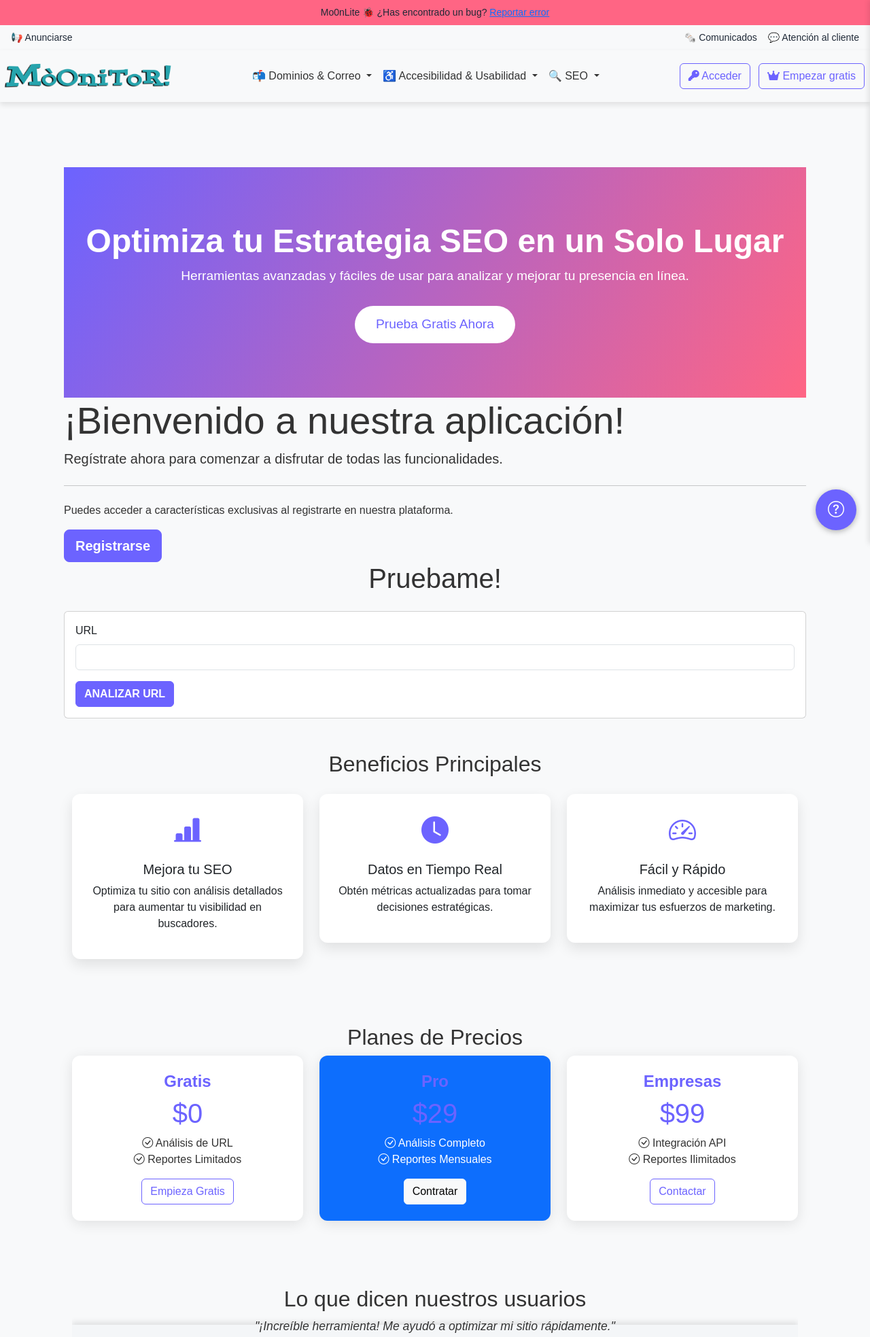
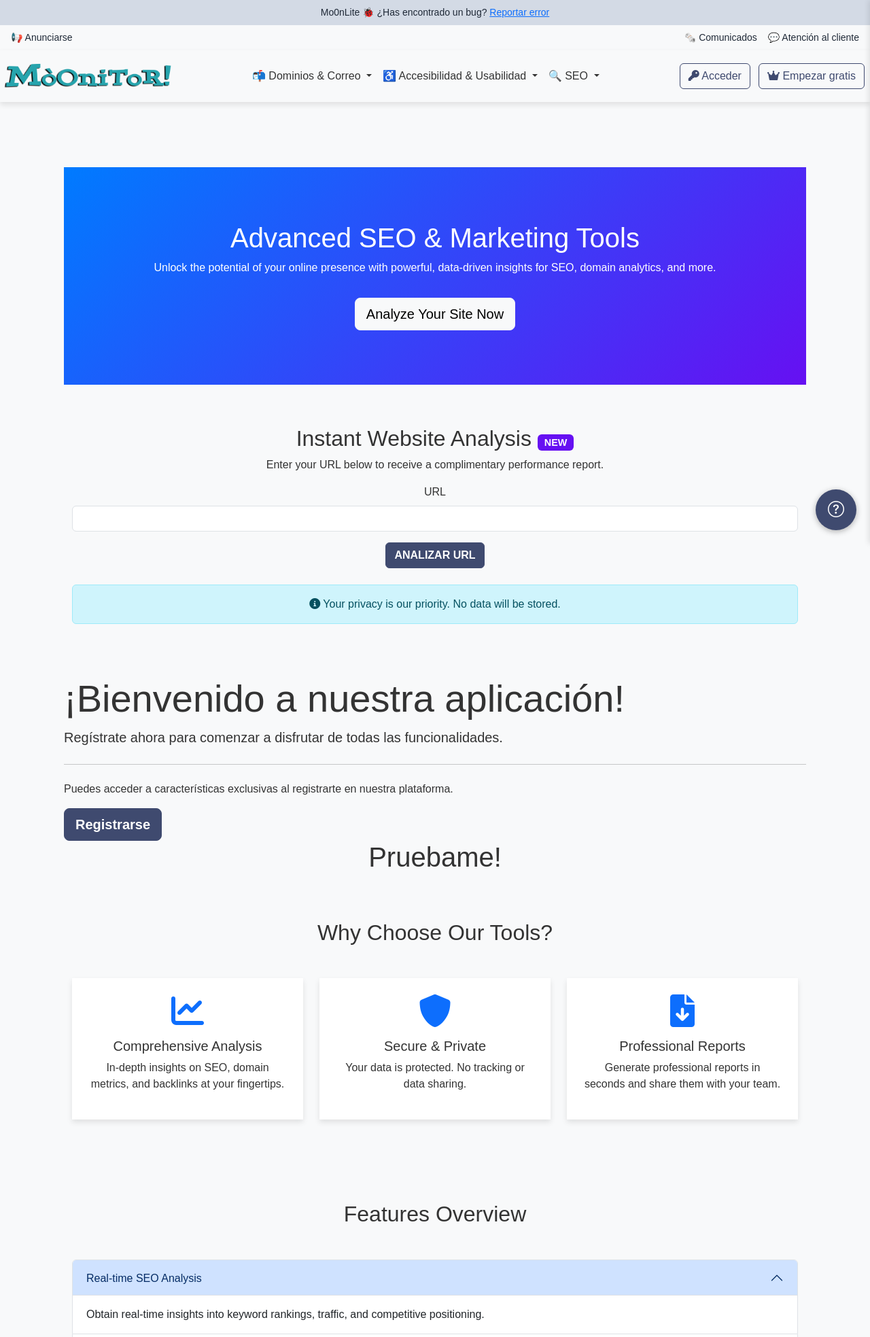
Before and after one commit to vinxenx0/moonlite, a Flask app: page /start in a window 1280 px wide; the page is wider, and only the part inside the window is pictured. Shown: the top 1967 px of that part at 68% size. Run offline with Flask 3, Linux system fonts and the light colour scheme; some libraries are stand-ins or nearby versions.

Commit message:
new landing

```diff
--- a/app/templates/start.html
+++ b/app/templates/start.html
@@ -6,217 +6,59 @@
 
 {% block content %}
 <style>
-    /* Custom CSS styles */
-    .section-title {
-        margin-top: 20px;
-    }
-
-    /* Hover effect */
-    .list-item {
-        transition: background-color 0.3s ease;
-        /* Smooth transition */
-        padding: 5px;
-        margin-bottom: 5px;
-        border-radius: 5px;
-    }
-
-    .list-item:hover {
-        background-color: #f0f0f0;
-        /* Change background color on hover */
-    }
-
-    /* Highlight border */
-    .list-item-border {
-        border: 1px solid transparent;
-        /* Transparent border by default */
-        transition: border-color 0.3s ease;
-        /* Smooth transition for border color */
-        border-radius: 5px;
-        /* Rounded corners */
-    }
-
-    .list-item-border:hover {
-        border-color: #ced4da;
-        /* Change border color on hover */
-    }
-
-       /* Variables de color */
-       :root {
-            --primary-color: #6c63ff;
-            --secondary-color: #ff6584;
-            --bg-light: #f8f9fa;
-            --bg-dark: #343a40;
-        }
-
-        /* Estilos generales */
+/* Custom Styles */
 body {
             font-family: Arial, sans-serif;
-            background-color: var(--bg-light);
             color: #333;
+            background-color: #f8f9fa;
         }
-
-        /* Hero Section */
         .hero-section {
-            background: linear-gradient(120deg, var(--primary-color), var(--secondary-color));
-            color: #fff;
+            background: linear-gradient(135deg, #007bff, #6610f2);
+            color: white;
             padding: 80px 0;
             text-align: center;
         }
-        .hero-section h1 {
-            font-size: 3rem;
-            font-weight: bold;
-        }
-        .hero-section p {
-            font-size: 1.2rem;
-            margin-bottom: 30px;
-        }
-        .cta-btn {
-            background-color: #fff;
-            color: var(--primary-color);
-            font-size: 1.2rem;
-            padding: 12px 30px;
-            border-radius: 50px;
-            transition: all 0.3s;
-        }
-        .cta-btn:hover {
-            background-color: #f1f1f1;
-            color: var(--secondary-color);
-        }
-
-        /* Prueba Online */
-        #prueba-online {
-            background-color: #fff;
+        .content-section {
             padding: 60px 0;
         }
-        #prueba-online .form-control {
-            border-radius: 50px;
-            box-shadow: 0 4px 10px rgba(0, 0, 0, 0.1);
+        .feature-card, .pricing-card {
+            border: none;
+            box-shadow: 0 4px 8px rgba(0,0,0,0.1);
+            background: #fff;
         }
-        #prueba-online button {
-            border-radius: 50px;
-            padding: 10px 30px;
+        .cta-section {
+            background: #6610f2;
+            color: white;
+            text-align: center;
+            padding: 40px 0;
         }
-
-        /* Beneficios */
-        .benefit-card {
-            border: none;
-            border-radius: 12px;
-            box-shadow: 0 8px 20px rgba(0, 0, 0, 0.1);
-            padding: 30px;
-            text-align: center;
-            transition: transform 0.3s;
-            background-color: #fff;
-        }
-        .benefit-card:hover {
-            transform: translateY(-10px);
-        }
-        .benefit-card i {
-            font-size: 2.5rem;
-            color: var(--primary-color);
-            margin-bottom: 15px;
-        }
-
-        /* Precios */
-        .pricing-plan {
-            border-radius: 12px;
-            padding: 20px;
-            text-align: center;
-            background: #fff;
-            box-shadow: 0px 4px 20px rgba(0, 0, 0, 0.1);
-            transition: all 0.3s ease;
-        }
-        .pricing-plan:hover {
-            transform: translateY(-8px);
-        }
-        .pricing-plan h4 {
-            font-weight: bold;
-            color: var(--primary-color);
-        }
-        .pricing-plan .display-4 {
-            color: var(--primary-color);
-            font-size: 2.5rem;
-            margin-bottom: 0.5rem;
-        }
-
-        /* Testimonios */
-        #testimonials {
-            background-color: var(--bg-light);
-            padding: 60px 0;
-        }
-        .carousel-item blockquote {
-            font-size: 1.1rem;
-            font-style: italic;
-            margin-bottom: 0;
-        }
-        .carousel-control-prev-icon,
-        .carousel-control-next-icon {
-            filter: invert(1);
-        }
-
-        /* CTA Adicional */
-        .cta-section {
-            background-color: var(--secondary-color);
-            color: #fff;
-            padding: 60px 0;
-            text-align: center;
-        }
-        .cta-section a {
-            background-color: #ffffff;
-            color: var(--secondary-color);
-            padding: 12px 24px;
-            border-radius: 50px;
-            transition: background 0.3s;
-        }
-        .cta-section a:hover {
-            background-color: #e2e6ea;
-        }
-
-        /* Formulario */
-        #formulario .form-control {
-            border-radius: 8px;
-            margin-bottom: 15px;
-        }
-        #formulario button {
-            background-color: var(--primary-color);
-            color: #fff;
-            padding: 10px 30px;
-            border-radius: 50px;
-        }
-        #formulario button:hover {
-            background-color: #5145cd;
+        .badge-custom {
+            background-color: #6610f2;
+            color: white;
+            padding: 5px 10px;
+            font-size: 0.9rem;
         }
 
 </style>
 
 <div class="container mt-5">
+
 <!-- Hero Section -->
 <section class="hero-section">
     <div class="container">
-        <h1>Optimiza tu Estrategia SEO en un Solo Lugar</h1>
-        <p class="lead">Herramientas avanzadas y fáciles de usar para analizar y mejorar tu presencia en línea.</p>
-        <a href="#prueba-online" class="btn btn-lg cta-btn">Prueba Gratis Ahora</a>
+        <h1>Advanced SEO & Marketing Tools</h1>
+        <p>Unlock the potential of your online presence with powerful, data-driven insights for SEO, domain analytics, and more.</p>
+        <a href="#online-test" class="btn btn-light btn-lg mt-3">Analyze Your Site Now</a>
     </div>
 </section>
 
 
 
-
-
-    {% if not current_user.is_authenticated %}
-    <div class="jumbotron">
-        <h1 class="display-4">¡Bienvenido a nuestra aplicación!</h1>
-        <p class="lead">Regístrate ahora para comenzar a disfrutar de todas las funcionalidades.</p>
-        <hr class="my-4">
-        <p>Puedes acceder a características exclusivas al registrarte en nuestra plataforma.</p>
-        <a class="btn btn-primary btn-lg" href="{{ url_for('register') }}" role="button">Registrarse</a>
-    </div>
-    <h1 class="text-center">Pruebame!</h1>
-    {% else %}
-    {% endif %}
-
-
-    <div class="card mt-4">
-        <div class="card-body">
+    <!-- Online Test Box -->
+<section id="online-test" class="content-section bg-light">
+    <div class="container text-center">
+        <h2>Instant Website Analysis <span class="badge badge-custom">NEW</span></h2>
+        <p>Enter your URL below to receive a complimentary performance report.</p>
         <form action="/start" method="post" id="pageInfoForm">
             {{ form.csrf_token }}
             <div class="mb-3">
@@ -232,122 +74,180 @@
                     aria-hidden="true"></span>
             </button>
         </form>
+        <div class="alert alert-info mt-4" role="alert">
+            <i class="fas fa-info-circle"></i> Your privacy is our priority. No data will be stored.
         </div>
     </div>
+</section>
+<!--
+    <div class="card mt-4">
+        <div class="card-body">
+
+        </div>
+    </div>
+-->
 
 
+{% if not current_user.is_authenticated %}
+
+<div class="jumbotron">
+    <h1 class="display-4">¡Bienvenido a nuestra aplicación!</h1>
+    <p class="lead">Regístrate ahora para comenzar a disfrutar de todas las funcionalidades.</p>
+    <hr class="my-4">
+    <p>Puedes acceder a características exclusivas al registrarte en nuestra plataforma.</p>
+    <a class="btn btn-primary btn-lg" href="{{ url_for('register') }}" role="button">Registrarse</a>
+</div>
+<h1 class="text-center">Pruebame!</h1>
+{% else %}
+{% endif %}
 
 
-    <!-- Beneficios -->
-    <section id="benefits" class="py-5">
+<!-- Benefits Section -->
+<section class="content-section">
     <div class="container">
-            <h2 class="text-center mb-4">Beneficios Principales</h2>
-            <div class="row g-4">
+        <h2 class="text-center mb-5">Why Choose Our Tools?</h2>
+        <div class="row text-center">
             <div class="col-md-4">
-                    <div class="card benefit-card p-4">
-                        <i class="bi bi-bar-chart-line-fill"></i>
-                        <h5>Mejora tu SEO</h5>
-                        <p>Optimiza tu sitio con análisis detallados para aumentar tu visibilidad en buscadores.</p>
+                <div class="feature-card p-4">
+                    <i class="fas fa-chart-line fa-3x mb-3 text-primary"></i>
+                    <h5>Comprehensive Analysis</h5>
+                    <p>In-depth insights on SEO, domain metrics, and backlinks at your fingertips.</p>
                 </div>
             </div>
             <div class="col-md-4">
-                    <div class="card benefit-card p-4">
-                        <i class="bi bi-clock-fill"></i>
-                        <h5>Datos en Tiempo Real</h5>
-                        <p>Obtén métricas actualizadas para tomar decisiones estratégicas.</p>
+                <div class="feature-card p-4">
+                    <i class="fas fa-shield-alt fa-3x mb-3 text-primary"></i>
+                    <h5>Secure & Private</h5>
+                    <p>Your data is protected. No tracking or data sharing.</p>
                 </div>
             </div>
             <div class="col-md-4">
-                    <div class="card benefit-card p-4">
-                        <i class="bi bi-speedometer2"></i>
-                        <h5>Fácil y Rápido</h5>
-                        <p>Análisis inmediato y accesible para maximizar tus esfuerzos de marketing.</p>
+                <div class="feature-card p-4">
+                    <i class="fas fa-file-download fa-3x mb-3 text-primary"></i>
+                    <h5>Professional Reports</h5>
+                    <p>Generate professional reports in seconds and share them with your team.</p>
                 </div>
             </div>
         </div>
     </div>
 </section>
 
-    <!-- Precios -->
-    <section id="pricing" class="py-5">
-        <div class="container text-center">
-            <h2>Planes de Precios</h2>
-            <div class="row g-4">
-                <div class="col-md-4">
-                    <div class="pricing-plan p-4">
-                        <h4>Gratis</h4>
-                        <p class="display-4">$0</p>
-                        <ul class="list-unstyled">
-                            <li><i class="bi bi-check-circle"></i> Análisis de URL</li>
-                            <li><i class="bi bi-check-circle"></i> Reportes Limitados</li>
-                        </ul>
-                        <a href="#" class="btn btn-outline-primary">Empieza Gratis</a>
+<!-- Features Accordion -->
+<section class="content-section bg-light">
+    <div class="container">
+        <h2 class="text-center mb-5">Features Overview</h2>
+        <div class="accordion" id="featuresAccordion">
+            <div class="accordion-item">
+                <h2 class="accordion-header" id="headingOne">
+                    <button class="accordion-button" type="button" data-bs-toggle="collapse" data-bs-target="#collapseOne" aria-expanded="true" aria-controls="collapseOne">
+                        Real-time SEO Analysis
+                    </button>
+                </h2>
+                <div id="collapseOne" class="accordion-collapse collapse show" aria-labelledby="headingOne" data-bs-parent="#featuresAccordion">
+                    <div class="accordion-body">
+                        Obtain real-time insights into keyword rankings, traffic, and competitive positioning.
                     </div>
                 </div>
-                <div class="col-md-4">
-                    <div class="pricing-plan bg-primary text-white p-4">
-                        <h4>Pro</h4>
-                        <p class="display-4">$29</p>
-                        <ul class="list-unstyled">
-                            <li><i class="bi bi-check-circle"></i> Análisis Completo</li>
-                            <li><i class="bi bi-check-circle"></i> Reportes Mensuales</li>
-                        </ul>
-                        <a href="#" class="btn btn-light">Contratar</a>
+            </div>
+            <div class="accordion-item">
+                <h2 class="accordion-header" id="headingTwo">
+                    <button class="accordion-button collapsed" type="button" data-bs-toggle="collapse" data-bs-target="#collapseTwo" aria-expanded="false" aria-controls="collapseTwo">
+                        Domain & Backlink Monitoring
+                    </button>
+                </h2>
+                <div id="collapseTwo" class="accordion-collapse collapse" aria-labelledby="headingTwo" data-bs-parent="#featuresAccordion">
+                    <div class="accordion-body">
+                        Track your domain's health and backlinks with our powerful tools.
                     </div>
                 </div>
-                <div class="col-md-4">
-                    <div class="pricing-plan p-4">
-                        <h4>Empresas</h4>
-                        <p class="display-4">$99</p>
-                        <ul class="list-unstyled">
-                            <li><i class="bi bi-check-circle"></i> Integración API</li>
-                            <li><i class="bi bi-check-circle"></i> Reportes Ilimitados</li>
-                        </ul>
-                        <a href="#" class="btn btn-outline-primary">Contactar</a>
+            </div>
+            <div class="accordion-item">
+                <h2 class="accordion-header" id="headingThree">
+                    <button class="accordion-button collapsed" type="button" data-bs-toggle="collapse" data-bs-target="#collapseThree" aria-expanded="false" aria-controls="collapseThree">
+                        Customizable Report Downloads
+                    </button>
+                </h2>
+                <div id="collapseThree" class="accordion-collapse collapse" aria-labelledby="headingThree" data-bs-parent="#featuresAccordion">
+                    <div class="accordion-body">
+                        Download reports tailored to your specifications for easy sharing.
+                    </div>
                 </div>
             </div>
         </div>
     </div>
 </section>
 
-    <!-- Testimonios -->
-    <section id="testimonials" class="py-5">
-        <div class="container text-center">
-            <h2>Lo que dicen nuestros usuarios</h2>
-            <div id="carouselTestimonials" class="carousel slide" data-bs-ride="carousel">
-                <div class="carousel-inner">
-                    <div class="carousel-item active">
-                        <blockquote class="blockquote">"¡Increíble herramienta! Me ayudó a optimizar mi sitio rápidamente."</blockquote>
-                        <footer class="blockquote-footer">Juan P., Emprendedor</footer>
-                    </div>
-                    <div class="carousel-item">
-                        <blockquote class="blockquote">"Muy intuitiva y precisa, ideal para nuestro equipo de marketing."</blockquote>
-                        <footer class="blockquote-footer">Lucía M., Especialista SEO</footer>
-                    </div>
-                    <div class="carousel-item">
-                        <blockquote class="blockquote">"Gran relación calidad-precio, muy completa."</blockquote>
-                        <footer class="blockquote-footer">Carlos S., Dueño de Agencia</footer>
+<!-- Pricing Plans -->
+<section class="content-section">
+    <div class="container">
+        <h2 class="text-center mb-5">Pricing Plans</h2>
+        <div class="row">
+            <div class="col-md-4">
+                <div class="pricing-card p-4 text-center">
+                    <h3>Basic</h3>
+                    <p class="text-muted">$9/month</p>
+                    <p>Limited reports and tools for small websites.</p>
+                    <a href="#" class="btn btn-outline-primary">Get Started</a>
                 </div>
             </div>
-                <button class="carousel-control-prev" type="button" data-bs-target="#carouselTestimonials" data-bs-slide="prev">
+            <div class="col-md-4">
+                <div class="pricing-card p-4 text-center">
+                    <h3>Pro</h3>
+                    <p class="text-muted">$29/month</p>
+                    <p>Unlimited access to all features with priority support.</p>
+                    <a href="#" class="btn btn-primary">Sign Up</a>
+                </div>
+            </div>
+            <div class="col-md-4">
+                <div class="pricing-card p-4 text-center">
+                    <h3>Enterprise</h3>
+                    <p class="text-muted">$79/month</p>
+                    <p>Tailored solutions with dedicated support.</p>
+                    <a href="#" class="btn btn-outline-primary">Contact Us</a>
+                </div>
+            </div>
+        </div>
+    </div>
+</section>
+
+<!-- Testimonials Carousel -->
+<section class="content-section bg-light">
+    <div class="container">
+        <h2 class="text-center mb-5">What Our Clients Say</h2>
+        <div id="testimonialCarousel" class="carousel slide" data-bs-ride="carousel">
+            <div class="carousel-inner">
+                <div class="carousel-item active text-center">
+                    <blockquote class="blockquote">
+                        <p>"Our traffic improved by 200% within months of using this toolset!"</p>
+                        <footer class="blockquote-footer">Alex Smith, Digital Marketer</footer>
+                    </blockquote>
+                </div>
+                <div class="carousel-item text-center">
+                    <blockquote class="blockquote">
+                        <p>"Comprehensive, reliable, and very user-friendly."</p>
+                        <footer class="blockquote-footer">Sarah Johnson, SEO Specialist</footer>
+                    </blockquote>
+                </div>
+            </div>
+            <button class="carousel-control-prev" type="button" data-bs-target="#testimonialCarousel" data-bs-slide="prev">
                 <span class="carousel-control-prev-icon" aria-hidden="true"></span>
-                    <span class="visually-hidden">Anterior</span>
             </button>
-                <button class="carousel-control-next" type="button" data-bs-target="#carouselTestimonials" data-bs-slide="next">
+            <button class="carousel-control-next" type="button" data-bs-target="#testimonialCarousel" data-bs-slide="next">
                 <span class="carousel-control-next-icon" aria-hidden="true"></span>
-                    <span class="visually-hidden">Siguiente</span>
             </button>
         </div>
     </div>
 </section>
 
-    <!-- CTA Adicional -->
+<!-- CTA Section -->
 <section class="cta-section">
     <div class="container">
-            <h2>¡Comienza con una Prueba Gratuita!</h2>
-            <a href="#formulario" class="btn btn-lg">Quiero Probar Gratis</a>
+        <h2 class="mb-4">Start Your Free Trial Now!</h2>
+        <p class="lead">Access all tools with a 7-day trial and discover the impact on your digital presence.</p>
+        <a href="#pricing" class="btn btn-light btn-lg">Start Free Trial</a>
     </div>
 </section>
 
+
 </div>
 {% endblock %}
```
Lines whose indentation alone changed are shown as unchanged.
